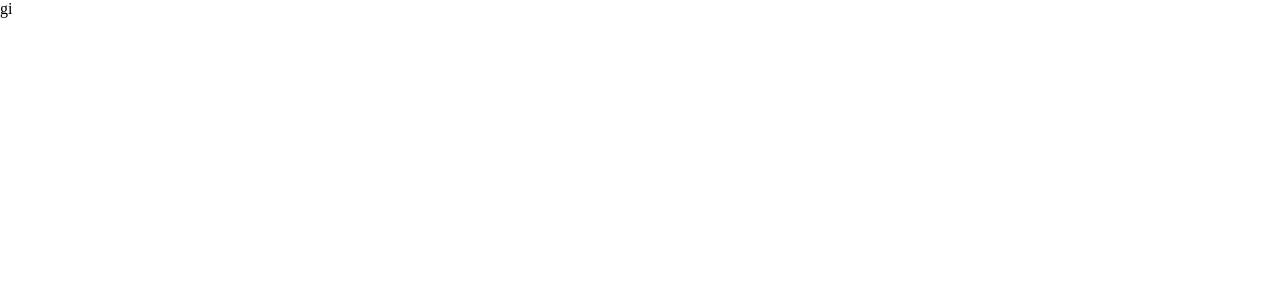
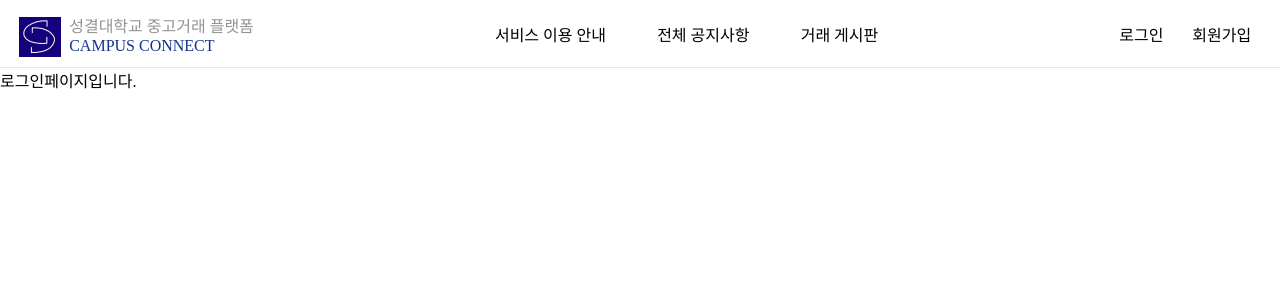
Before and after one commit to Campus-Connect-Team/frontend, a React (Vite) app in the folder campusconnect/: page /login in a window 1280 px wide. Shown: the top 300 px of the page. Built offline with nearby package versions, Linux system fonts and the light colour scheme; the HTML template or start-up script is replaced by a standard one.

Commit message:
design: 네비게이션 바 퍼블리싱

```diff
--- a/campusconnect/src/App.jsx
+++ b/campusconnect/src/App.jsx
@@ -1,5 +1,18 @@
+import { BrowserRouter, Route, Routes } from 'react-router-dom';
+import LoginPage from './pages/LoginPage';
+import MainPage from './pages/MainPage';
+import SignupPage from './pages/SignupPage';
+
 function App() {
-  return <div>gi</div>;
+  return (
+    <BrowserRouter>
+      <Routes>
+        <Route path="/" element={<MainPage />} />
+        <Route path="/login" element={<LoginPage />} />
+        <Route path="signup" element={<SignupPage />} />
+      </Routes>
+    </BrowserRouter>
+  );
 }
 
 export default App;
--- /dev/null
+++ b/campusconnect/src/components/NavBar.jsx
@@ -0,0 +1,87 @@
+import styled from 'styled-components';
+import Logo from '../assets/Logo.png';
+
+const NavigationBar = styled.div`
+  width: 100%;
+  height: 4.2rem;
+  display: flex;
+  justify-content: space-between;
+  align-items: center;
+  border-bottom: 1px solid #ebe7e7;
+`;
+
+const ExplanContainer = styled.div`
+  display: flex;
+`;
+
+const LogoImg = styled.img`
+  height: 2.5rem;
+  margin-top: 0.4rem;
+  margin-left: 1.2rem;
+
+  &:hover {
+    cursor: pointer;
+  }
+`;
+
+const Explan = styled.div`
+  display: flex;
+  flex-direction: column;
+  justify-content: center;
+  margin-left: 0.5rem;
+`;
+
+const ExplanKor = styled.div`
+  font-size: 1rem;
+  color: #959494;
+`;
+
+const ExplanEng = styled.div`
+  font-size: 1rem;
+  color: #12348d;
+`;
+
+const Category = styled.a`
+  font-size: 1rem;
+  margin: 0 1.6rem;
+
+  &:hover {
+    cursor: pointer;
+    text-decoration: underline;
+  }
+`;
+
+const Authentication = styled.a`
+  font-size: 1rem;
+  margin-right: 1.8rem;
+
+  &:hover {
+    cursor: pointer;
+    text-decoration: underline;
+  }
+`;
+
+function NavBar() {
+  return (
+    <NavigationBar>
+      <ExplanContainer>
+        <LogoImg src={Logo} alt="로고" />
+        <Explan>
+          <ExplanKor>성결대학교 중고거래 플랫폼</ExplanKor>
+          <ExplanEng>CAMPUS CONNECT</ExplanEng>
+        </Explan>
+      </ExplanContainer>
+      <div>
+        <Category>서비스 이용 안내</Category>
+        <Category>전체 공지사항</Category>
+        <Category>거래 게시판</Category>
+      </div>
+      <div>
+        <Authentication>로그인</Authentication>
+        <Authentication>회원가입</Authentication>
+      </div>
+    </NavigationBar>
+  );
+}
+
+export default NavBar;
--- /dev/null
+++ b/campusconnect/src/pages/LoginPage.jsx
@@ -0,0 +1,12 @@
+import NavBar from '../components/NavBar';
+
+function LoginPage() {
+  return (
+    <>
+      <NavBar />
+      <div>로그인페이지입니다.</div>
+    </>
+  );
+}
+
+export default LoginPage;
--- /dev/null
+++ b/campusconnect/src/pages/MainPage.jsx
@@ -0,0 +1,5 @@
+function MainPage() {
+  return <div>메인페이지입니다.</div>;
+}
+
+export default MainPage;
--- /dev/null
+++ b/campusconnect/src/pages/SignupPage.jsx
@@ -0,0 +1,5 @@
+function SignupPage() {
+  return <div>회원가입 페이지입니다.</div>;
+}
+
+export default SignupPage;
```
Also changed, not shown: campusconnect/src/assets/Logo.png (added).
